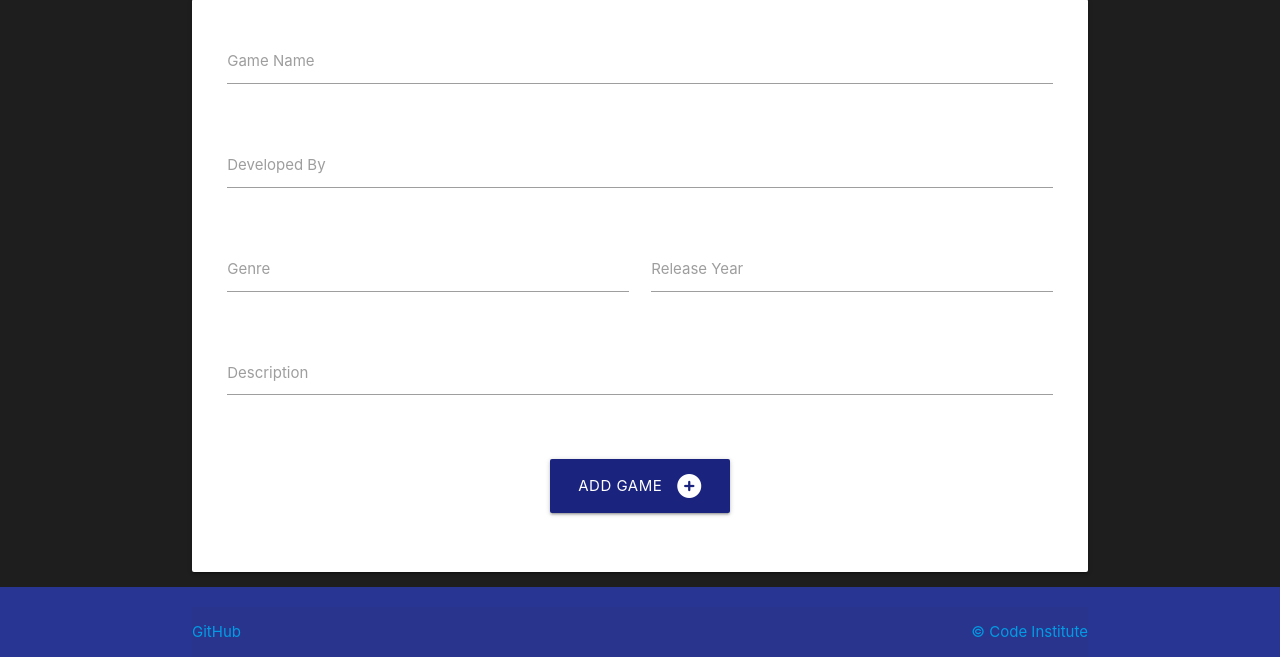
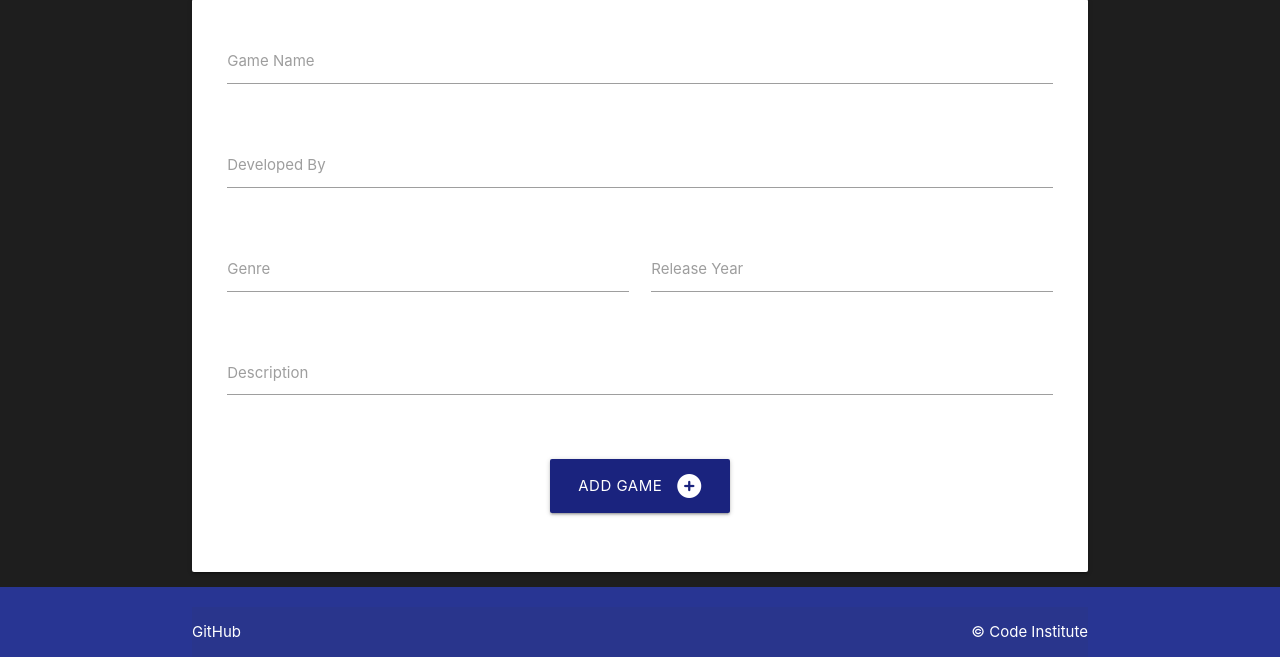
Before and after one commit to joshfreeman00/video-game-review-MS3, a Flask app: page /add_game in a window 1280 px wide. Shown: the part 160-817 px from the top of the page. Run offline with Flask 2, Linux system fonts and the light colour scheme; the visitor is signed in with stand-in values (Sample User, id 1); some libraries are stand-ins or nearby versions.

Commit message:
Change footer text color for user accessibility

```diff
--- a/videogamereview/templates/base.html
+++ b/videogamereview/templates/base.html
@@ -72,10 +72,10 @@
         <div class="container">
             <div class="footer-copyright">
                 <div class="container">
-                    <a href="https://github.com/joshfreeman00/video-game-review-MS3" class="left" target="_blank">GitHub</a>
+                    <a href="https://github.com/joshfreeman00/video-game-review-MS3" class="left white-text" target="_blank">GitHub</a>
                 </div>
                 <div class="container">
-                    <a class="right" href="https://codeinstitute.net" target="_blank">&copy; Code Institute</a>
+                    <a class="right white-text" href="https://codeinstitute.net" target="_blank">&copy; Code Institute</a>
                 </div>
             </div>
         </div>
```
